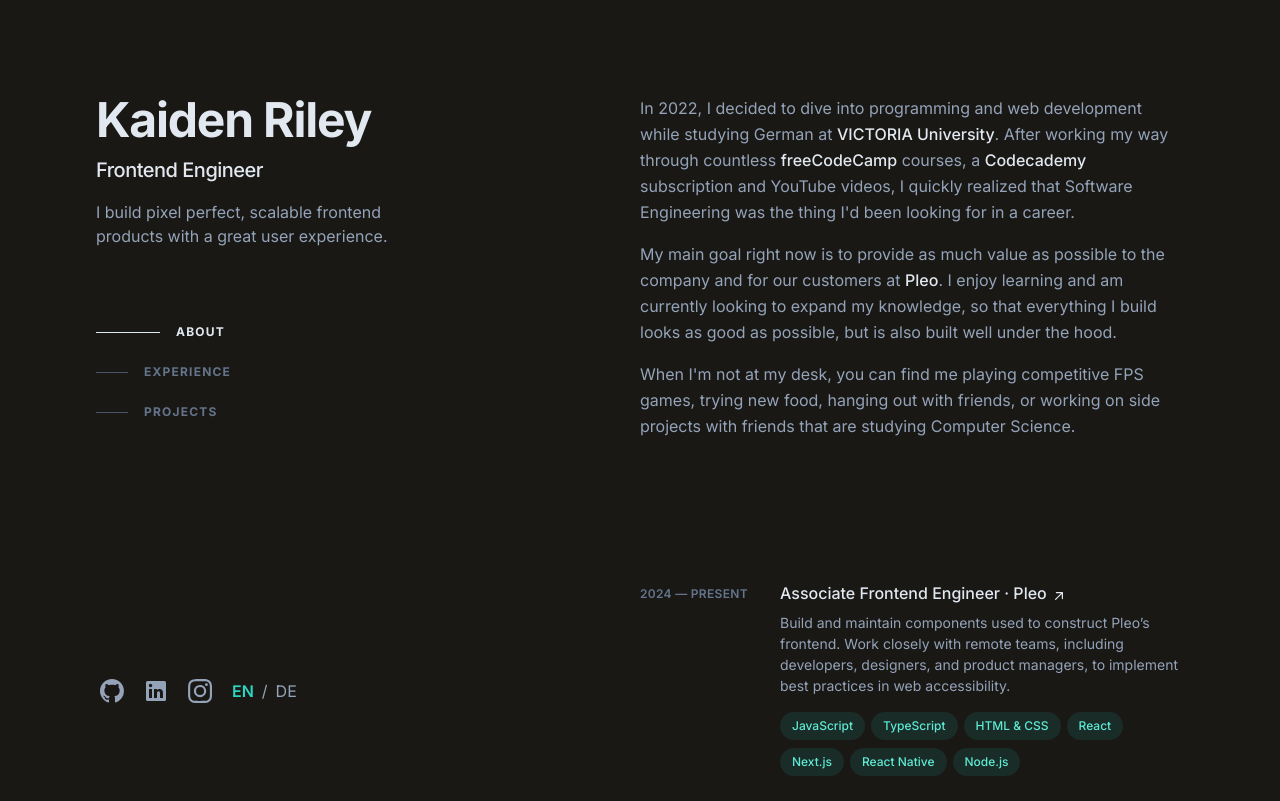
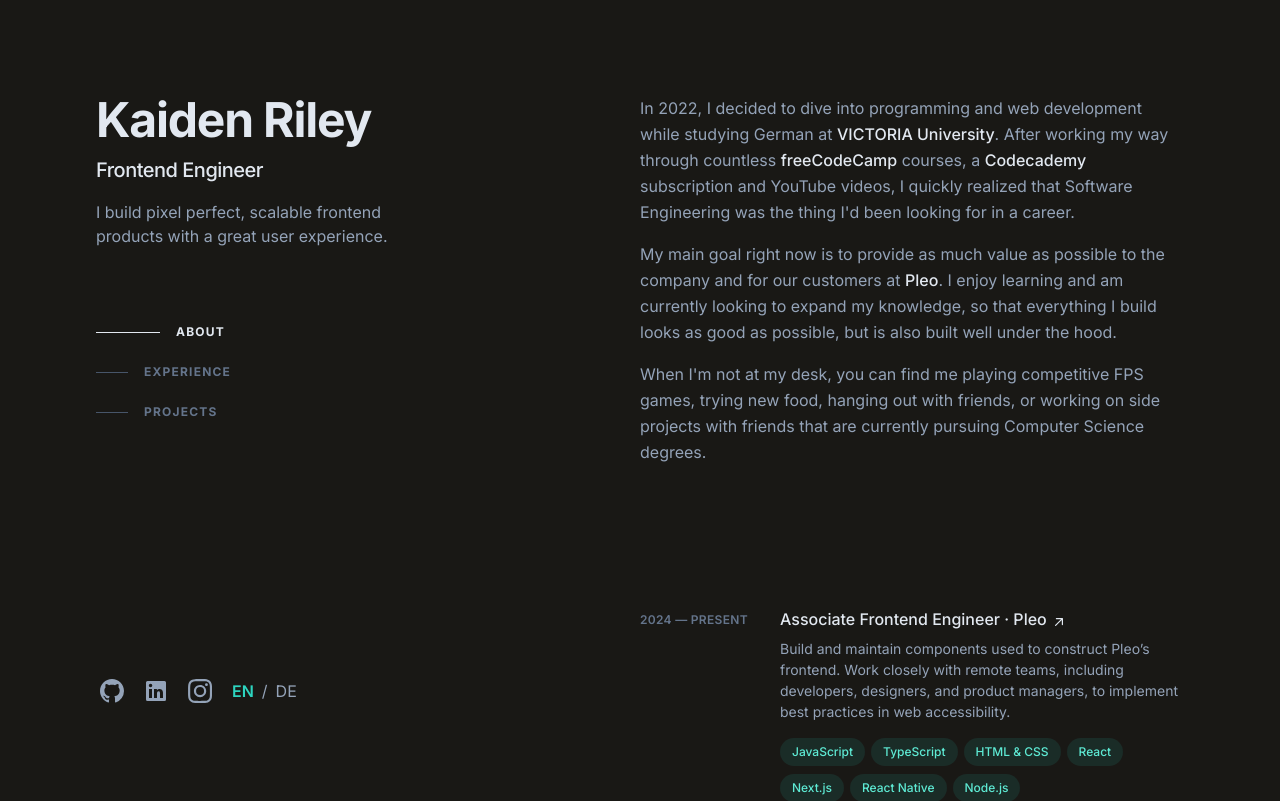
Before and after one commit to notkoyo/kaide, a Next.js app: page / in a window 1280 px wide. Shown: the top 801 px of the page. Built offline with nearby package versions, Linux system fonts and the light colour scheme.

Commit message:
edit text and add missing text DE

```diff
--- a/components/DE/about-section-de.tsx
+++ b/components/DE/about-section-de.tsx
@@ -7,7 +7,7 @@
     >
       <div className="sticky top-0 z-20 -mx-6 mb-4 w-screen bg-[#191815]/75 px-6 py-5 backdrop-blur md:-mx-12 md:px-12 lg:sr-only lg:relative lg:top-auto lg:mx-auto lg:w-full lg:px-0 lg:py-0 lg:opacity-0">
         <h2 className="text-sm font-bold uppercase tracking-widest text-slate-200 lg:sr-only">
-          About
+          Über mich
         </h2>
       </div>
       <div>
--- a/components/about-section.tsx
+++ b/components/about-section.tsx
@@ -65,7 +65,7 @@
         <p>
           When I&apos;m not at my desk, you can find me playing competitive FPS games, trying
           new food, hanging out with friends, or working on side projects with
-          friends that are studying Computer Science.{" "}
+          friends that are currently pursuing Computer Science degrees.{" "}
         </p>
       </div>
     </div>
```
